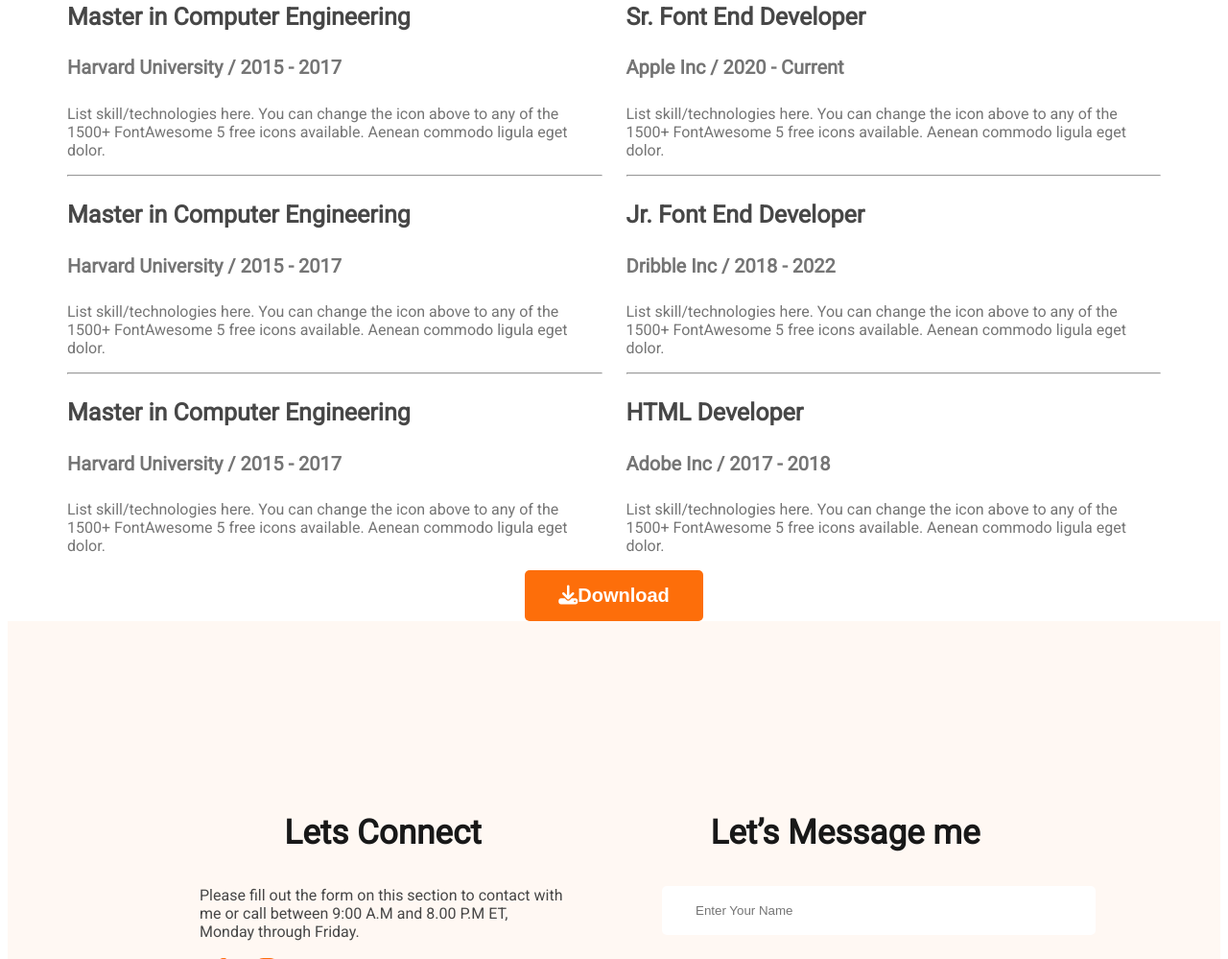
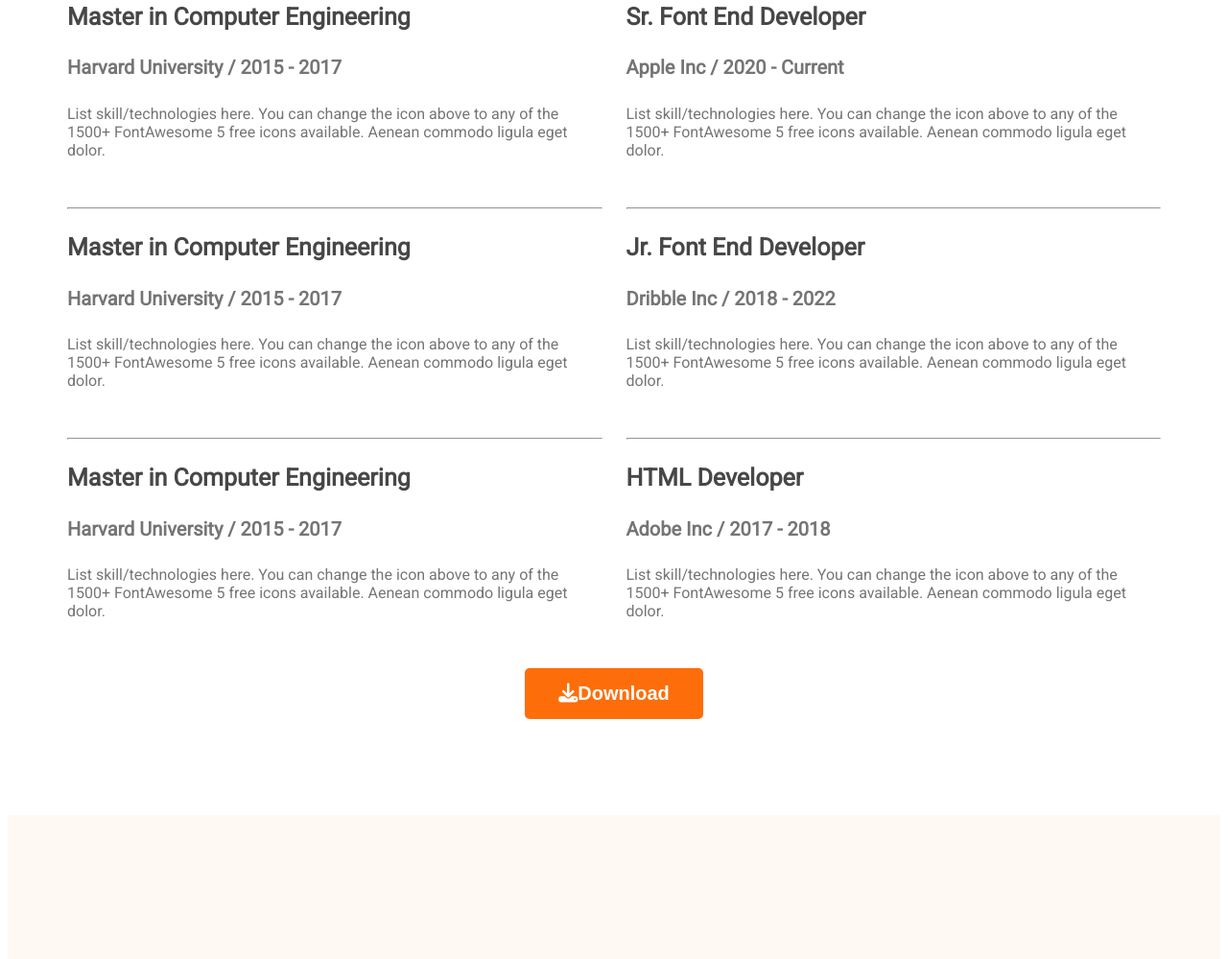
Before and after one commit to SintoDas/web-developer-portfolio, a plain HTML site: page index.html in a window 1280 px wide. Shown: the part 2314-3313 px from the top of the page at 96% size. Drawn offline with Linux system fonts and the light colour scheme.

Commit message:
finally portfolio done

```diff
--- a/styles/style.css
+++ b/styles/style.css
@@ -160,6 +160,7 @@ nav a {
   color: #757575;
   font-size: 16px;
   font-weight: 400;
+  margin-bottom: 50px;
 }
 .resume-item-title {
   color: #474747;
@@ -172,7 +173,7 @@ nav a {
 }
 .download-cv {
   text-align: center;
-  margin: 0 auto;
+  margin-bottom: 50px;
 }
 footer {
   display: flex;
```
